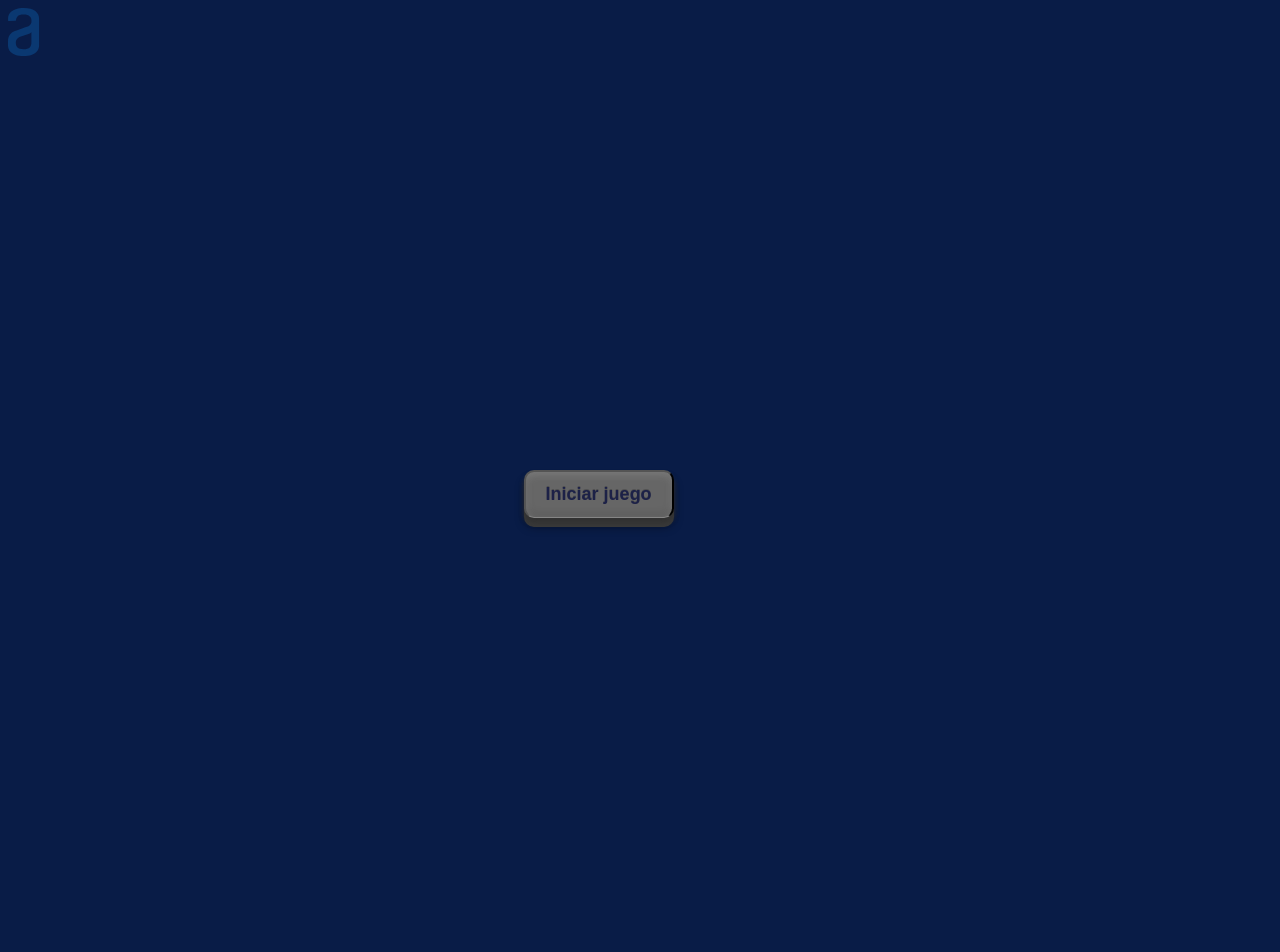
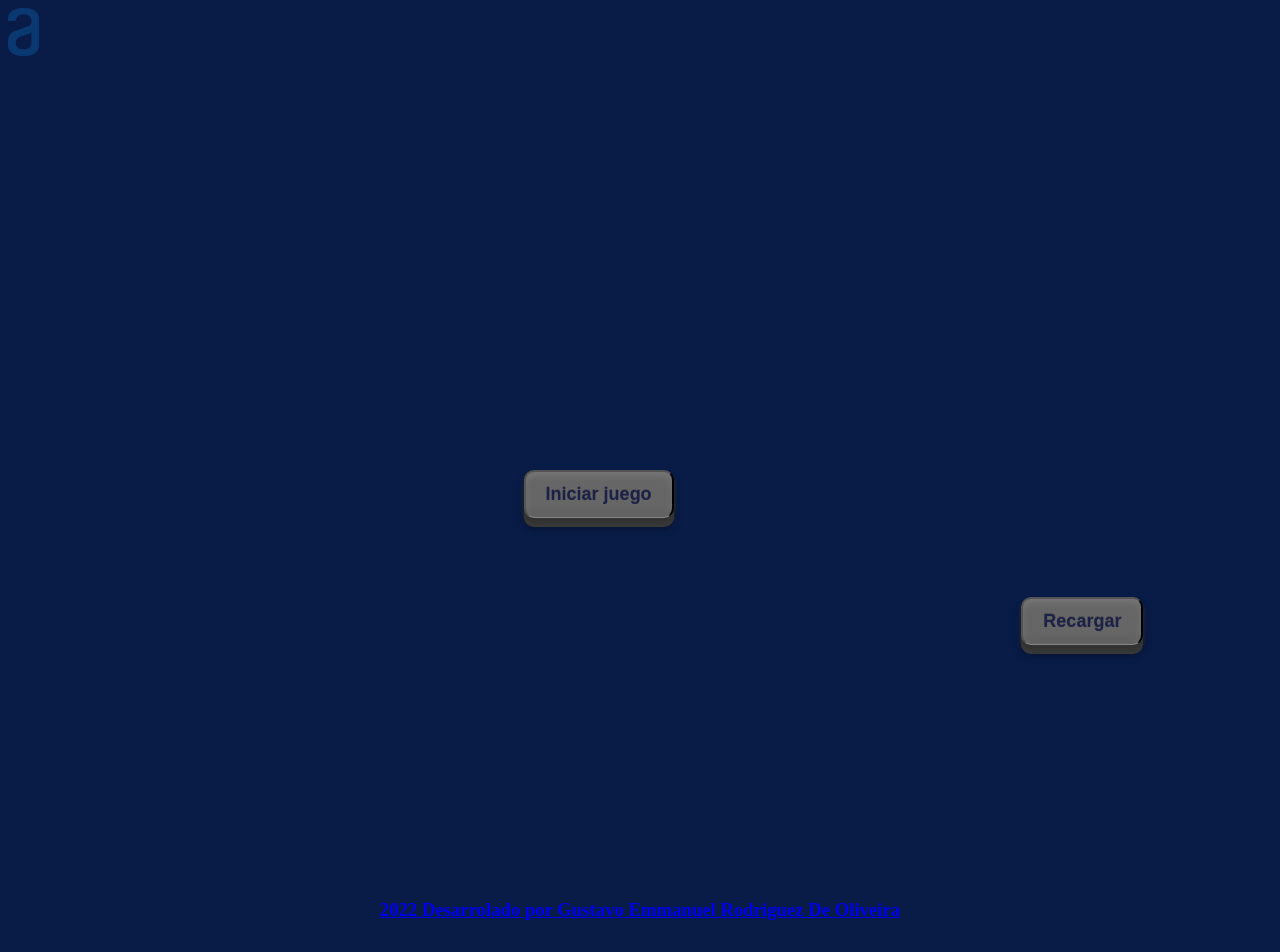
Before and after one commit to Gustavo-Flecha/Proyecto-_con_Alura_Ahorcado, a plain HTML site: page index.html in a window 1280 px wide. Shown: the top 952 px of the page. Drawn offline with Linux system fonts and the light colour scheme.

Commit message:
agregado el botón recargar

```diff
--- a/ahorcado.js
+++ b/ahorcado.js
@@ -3,11 +3,6 @@ var tablero= document.getElementById("orca").getContext("2d");
 var palabrasSecretas="";
 var letra =[];
 var vidas = 8;
-//Botón refrescar
-let refresh = document.getElementById('refresh');
-refresh.addEventListener('click', _ => {
-            location.reload();
-})
 //PalabrasSecretas
 function escojerPalabrasSecretas(){
     palabrasSecretas = palabrass[Math.floor(Math.random() * palabrass.length)]
--- a/estilos.css
+++ b/estilos.css
@@ -6,7 +6,6 @@ button{
     position: relative;
     bottom:-400px;
     left: 40%;
-
 	color:rgb(28, 33, 71);
 	font-weight: bold;
 	padding: 12px 20px;
@@ -31,9 +30,13 @@ button:active {
 	box-shadow: 0 2px 0 #393939, 0px 4px 4px rgba(0,0,0,0.4),
 	inset 0px 2px 5px rgba(0,0,0,0.2);
 	}
-	footer div{
-		position: relative;
-		bottom: 20px;
-		right: 25%;
-		text-align: center;
+footer div{
+	position: relative;
+	bottom: 180px;
+	text-align: center;
 	}
+#refresh{
+	position: relative;
+	bottom: 225px;
+	left:35%;
+}
--- a/index.html
+++ b/index.html
@@ -18,7 +18,6 @@
         <div>
             <canvas id="orca" width="1200" height="860"></canvas>
         </div>
-        <button id="refresh">Recargar</button>
     </section>
 
     <!--Javascript-->
@@ -27,6 +26,7 @@
 </body>
 <footer>
     <div>
+        <button id="refresh" onclick="location.reload()">Recargar </button>
         <a href="https://www.linkedin.com/in/gustavo-emmanuel-rodriguez-de-oliveira-a244a81b5/">
         <h3> 2022 Desarrolado por Gustavo Emmanuel Rodriguez De Oliveira </h3>
         </a>
```
